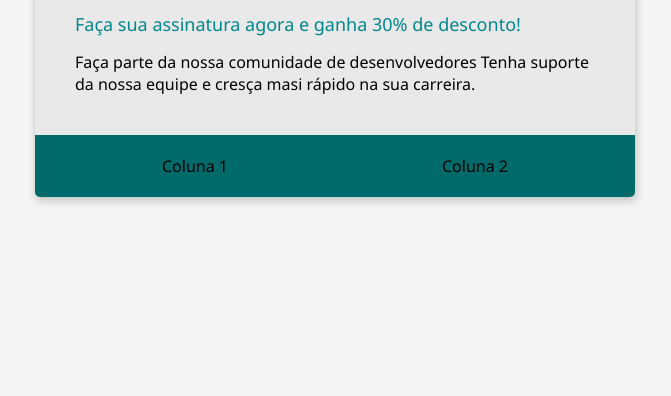
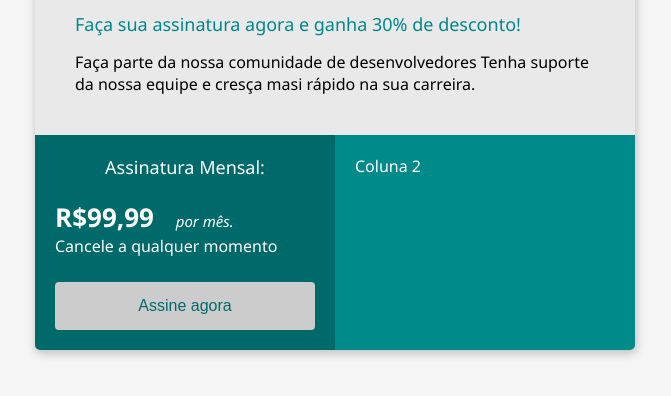
Before and after one commit to Erixian/bootcamp-devjr-mod02, a plain HTML site: page index.html in a window 1280 px wide. Shown: the part 94-490 px from the top of the page, without its empty margins (305-976 px from the left). Drawn offline with Linux system fonts and the light colour scheme.

Commit message:
closes #4 - button e span

```diff
--- a/index.html
+++ b/index.html
@@ -17,7 +17,7 @@
             margin: auto;
             width: 600px;
             box-shadow: 1px 3px 8px 1px rgba(0,0,0,0.2); /*DEFINE CARCTERISTAS DA SOMBRA: (X,Y,BORRAMENTO,RAIO), RGBA(R, G, B, TRANSPARENCIA*/
-            border-radius: 5.1px;
+            border-radius: 5px;
             overflow: hidden;
         }
 
@@ -28,9 +28,7 @@
 
         .flex-container {
             display: flex;
-            background-color: #006969;
             justify-content: space-around;
-            padding: 20px;
         }
 
         .header-title {
@@ -46,6 +44,54 @@
             font-weight: 500;
             margin-bottom: 15px;
         }
+
+        .coluna-1 {
+            background-color: #006969;
+            width:50%;
+            padding:20px;
+            color:#FFF;
+        }
+
+        .coluna-2 {
+            background-color:#008B8A;
+            width:50%;
+            padding:20px;
+            color:#FFF;
+        }
+
+        .subscription-tittle {
+            font-size: 18px;
+            text-align: center;
+            margin-bottom: 20px;
+        }
+
+        .price {
+            font-size:26px;
+            font-weight: 700;
+        }
+
+        .month {
+            font-size: 15px;
+            font-style: italic;
+            margin-left: 15px;
+        }
+
+        .button {
+            width: 100%;
+            padding: 15px 32px;
+            color: #006A6A;
+            font-size: 16px;
+            margin-top: 25px;
+            border-radius: 4px;
+            border: none;
+            background-color: #CCCCCC;
+            cursor: pointer;
+        }
+
+        .button:hover {
+            background-color: #E9E9E9;
+        }
+
     </style>
 
 </head>
@@ -64,10 +110,26 @@
         </div>
         </div>
         <div class ="flex-container">
-            <div>
-                Coluna 1
+            <div class ="coluna-1">
+                <div class = "subscription-tittle">
+                    Assinatura Mensal:
+                </div>
+                <div>
+                   <span class = "price">
+                        R$99,99
+                   </span>
+                   <span class ="month">
+                        por mês.
+                   </span>
+                </div>
+                <div>
+                    Cancele a qualquer momento
+                </div>
+                <button class ="button">
+                    Assine agora
+                </button>
             </div>
-            <div>
+            <div class="coluna-2">
                 Coluna 2
             </div>
         </div>
```
